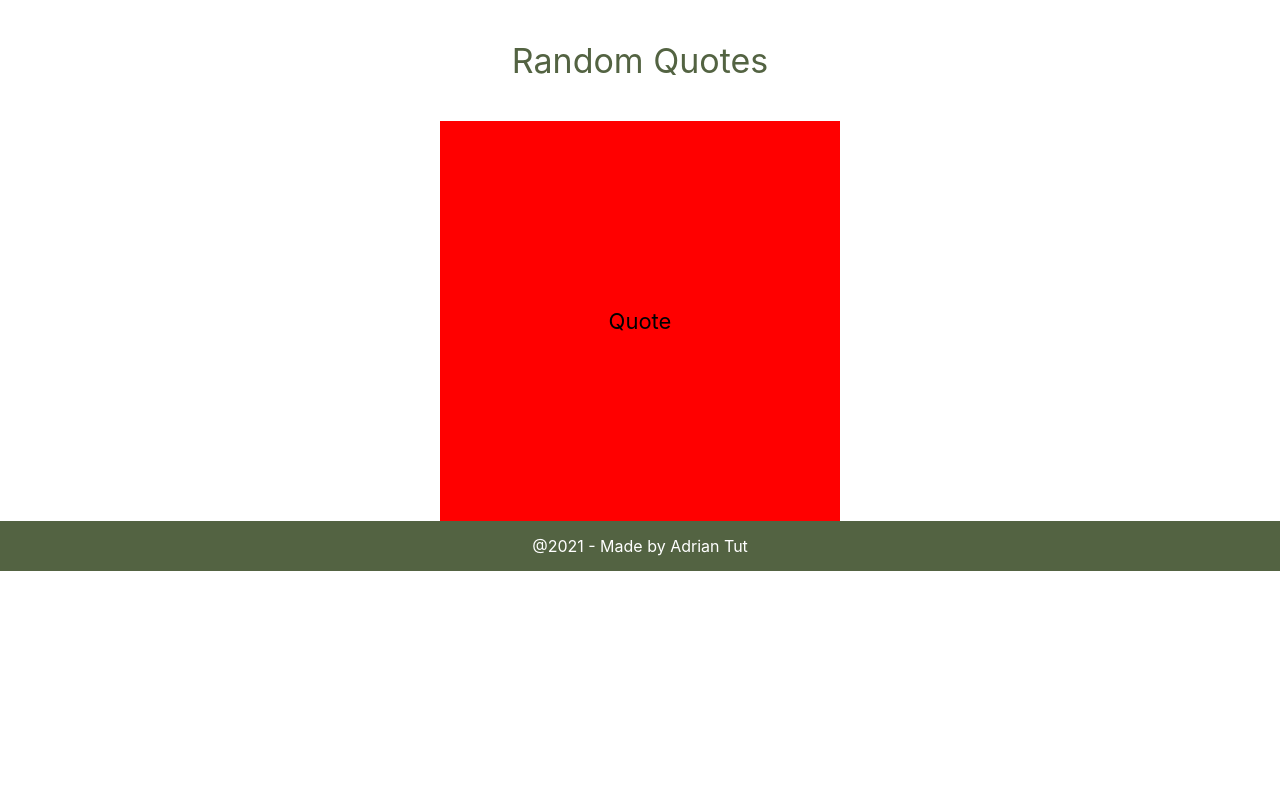
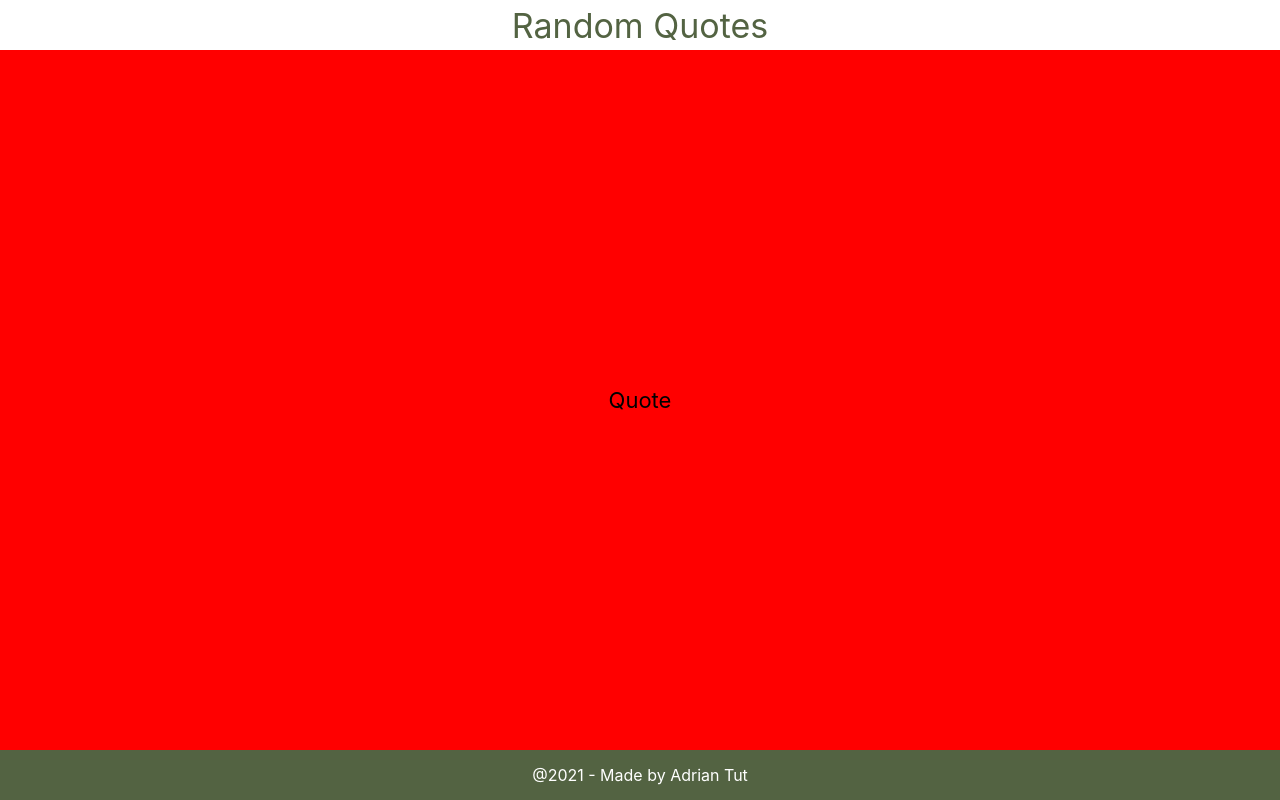
Before and after one commit to Adriantutuianu/random-quotes-project, a React (Create React App) app: page / in a window 1280 px wide. Built offline with nearby package versions, Linux system fonts and the light colour scheme.

Commit message:
Finished Layout

```diff
--- a/src/App.css
+++ b/src/App.css
@@ -4,6 +4,7 @@
   padding: 0;
   box-sizing: border-box;
   width: 100%;
+  height: 100%;
 }
 
 :root {
@@ -11,10 +12,12 @@
 }
 
 header {
-  text-align: center;
+  display: flex;
+  justify-content: center;
+  align-items: center;
   font-size: 34px;
   color: var(--primary-color);
-  padding: 40px;
+  height: 50px;
 }
 
 main {
@@ -22,8 +25,7 @@ main {
   justify-content: center;
   align-items: center;
   background-color: red;
-  height: 400px;
-  width: 400px;
+  height: calc(100% - 100px);
   margin: auto;
   font-size: 22px;
 }
```
